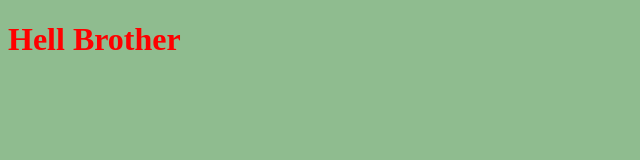
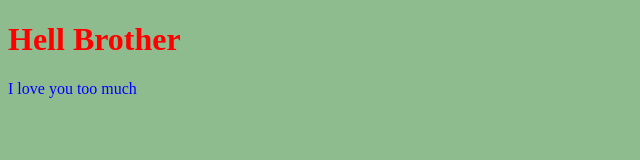
Before and after one commit to aymann2030/Git_Course, a plain HTML site: page index.html in a window 1280 px wide. Shown: the whole page, without its empty margins (0-640 px from the left). Drawn offline with Linux system fonts and the light colour scheme.

Commit message:
change color to blue

```diff
--- a/index.html
+++ b/index.html
@@ -9,5 +9,6 @@
 </head>
 <body>
     <h1>Hell Brother</h1>
+    <p>I love you too much</p>
 </body>
 </html>
--- a/style.css
+++ b/style.css
@@ -5,3 +5,6 @@ h1 {
 body{
     background-color: darkseagreen;
 }
+p{
+    color: blue;
+}
```
